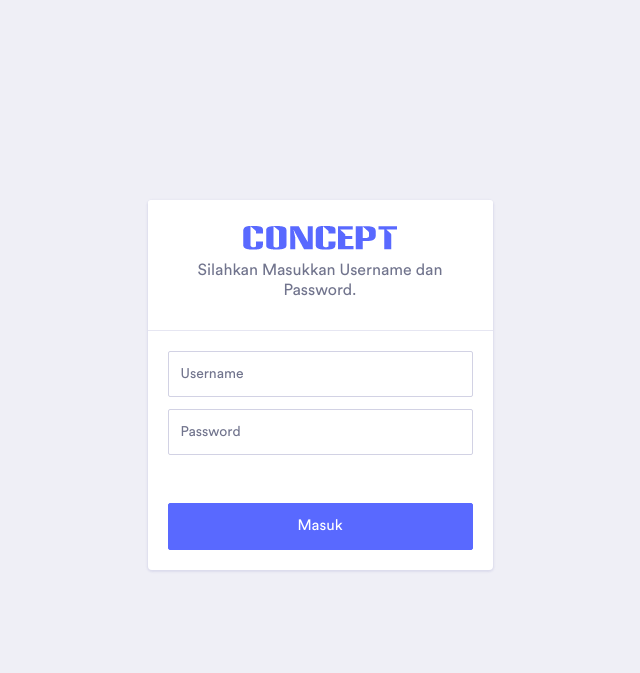
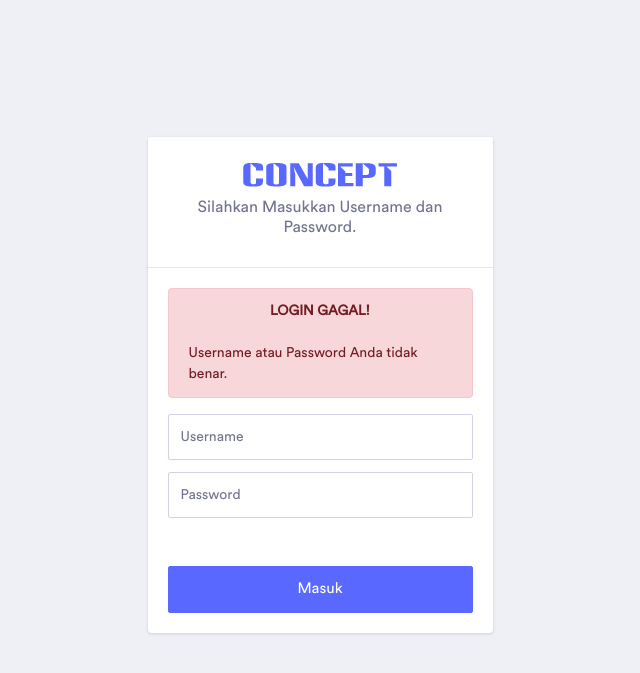
Before and after one commit to herlambang6661/pembukuan_3saudara, a PHP site: page /login.php?hasil=1 in a window 1280 px wide. Shown: the top 673 px of the page, without its empty margins (320-960 px from the left). Run offline with PHP 8.4, Linux system fonts and the light colour scheme.

Commit message:
login belum beres

```diff
--- a/login.php
+++ b/login.php
@@ -37,12 +37,23 @@
         <div class="card ">
             <div class="card-header text-center"><a href="#"><img class="logo-img" src="assets/images/logo.png" alt="logo"></a><span class="splash-description">Silahkan Masukkan Username dan Password.</span></div>
             <div class="card-body">
+
+            <?php
+            error_reporting(0);
+            $hasil = $_GET['hasil'];
+            if ($hasil='gagal') {?>
+                <div class="alert alert-danger" role="alert">
+                <center><b>LOGIN GAGAL!</center></b><br>
+                    Username atau Password Anda tidak benar.
+                </div>
+            <?php } ?>
+
                 <form method="POST">
                     <div class="form-group">
-                        <input class="form-control form-control-lg" name="username" type="text" placeholder="Username" autocomplete="off">
+                        <input class="form-control form-control-lg" name="username" type="text" placeholder="Username" autocomplete="off" required>
                     </div>
                     <div class="form-group">
-                        <input class="form-control form-control-lg" name="password" type="password" placeholder="Password">
+                        <input class="form-control form-control-lg" name="password" type="password" placeholder="Password" required>
                     </div>
                     <div class="form-group">
                         <label class="custom-control custom-checkbox">
@@ -70,26 +81,20 @@
         $username = $_POST['username'];
         $pass     = $_POST['password'];
 
-        if (empty($username)){
-            echo "username tidak boleh kosong";
-        }
-        if (empty($passwword)){
-            echo "password tidak boleh kosong";
-        }
             $login = mysqli_query($con, "SELECT * FROM tb_admin WHERE username = '$username' AND password='$pass'");
             $row=mysqli_fetch_array($login);
             if ($row['username'] == $username AND $row['password'] == $pass){
-            session_start();
-            $_SESSION['username'] = $row['username'];
-            $_SESSION['status'] = "login";
-            header("location: index.php");
-            echo "login berhasil";
+                session_start();
+                $_SESSION['username'] = $row['username'];
+                $_SESSION['status'] = "login";
+                header("location: index.php");
+                echo "login berhasil";
             }
             else{
-            echo "<center><br><br><br><br><br><br><b>LOGIN GAGAL! </b><br>
-                    Username atau Password Anda tidak benar.<br>";
-            echo "<br>";
-            echo "<input class='btn btn-blue' type=button value='ULANGI LAGI' onclick=location.href='login.php'></a></center>";
+            // echo "<center><br><br><br><br><br><br><b>LOGIN GAGAL! </b><br>
+            //         Username atau Password Anda tidak benar.<br>";
+            // echo "<br>";
+            // echo "<input class='btn btn-blue' type=button value='ULANGI LAGI' onclick=location.href='login.php'></a></center>";
             }
 
     }
```
